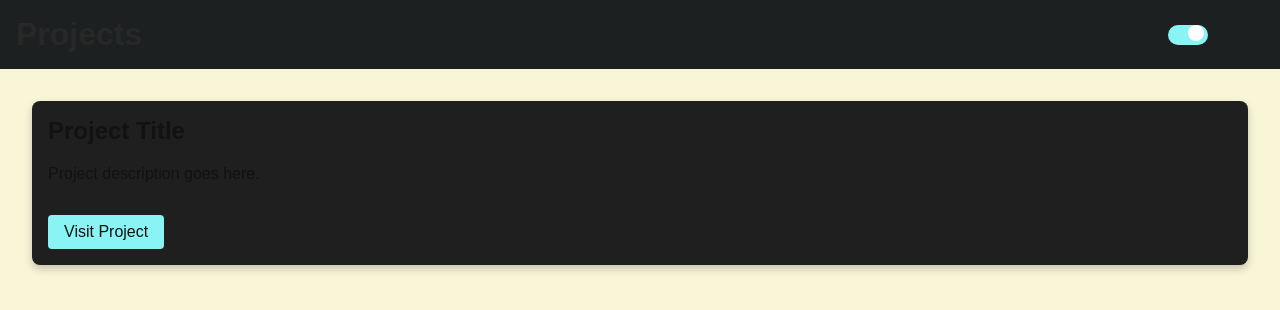
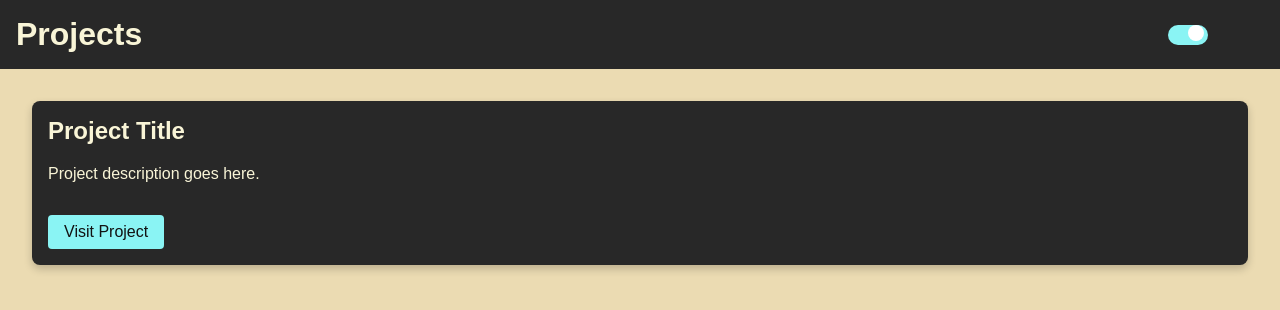
Before and after one commit to enchanted-coder/my-portfolio, a plain HTML site: page index.html in a window 1280 px wide. Both pictures are taken after a click on the label 1188 px from the left and 34 px from the top of the page. Drawn offline with Linux system fonts and the light colour scheme.

Commit message:
improved themes

```diff
--- a/style.css
+++ b/style.css
@@ -1,6 +1,6 @@
 body {
     font-family: Arial, sans-serif;
-    background-color: #282828;
+    background-color: #1d2021;
     color: #f9f5d7;
     margin: 0;
     padding: 0;
@@ -8,23 +8,23 @@ body {
 
 /*dark mode */
 body.dark-mode {
-    background-color: #282828;
+    background-color: #1d2021;
     color: #f9f5d7;
 }
 
 /*light mode */
 body.light-mode {
-    background-color: #f9f5d7;
-    color: #282828;
+    background-color: #ebdbb2;
+
 }
 
 .light-mode {
-    background-color: #ffffff;
-    color: #121212;
+    background-color: #fbf1c7;
+
 }
 
 header {
-    background-color: #1d2021;
+    background-color: #282828;
     padding: 1rem;
     display: flex;
     justify-content: space-between;
@@ -93,7 +93,7 @@ main {
 }
 
 #project-details {
-    background-color: #1f1f1f;
+    background-color: #282828;
     padding: 1rem;
     border-radius: 8px;
     box-shadow: 0 4px 8px rgba(0, 0, 0, 0.2);
```
